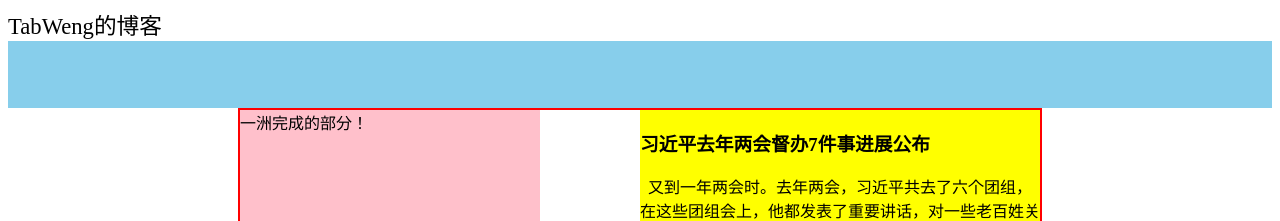
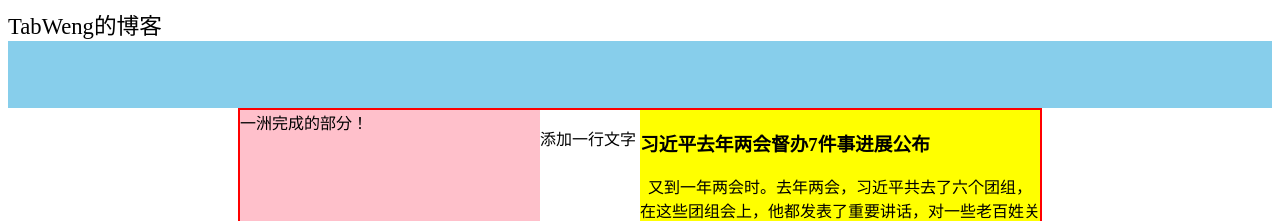
Before and after one commit to TabWeng/theFirsttoGithub, a plain HTML site: page index.html in a window 1280 px wide. Shown: the top 221 px of the page. Drawn offline with Linux system fonts and the light colour scheme.

Commit message:
添加一行文字
添加一行文字

```diff
--- a/index.html
+++ b/index.html
@@ -24,7 +24,7 @@
 		</div>
 		<!-- 请小如和一洲分别在里面 p 标签添加一行文字 -->
 		<div id="footer">
-			<p></p>
+			<p>添加一行文字</p>
 		</div>
 
 	</div>
```
